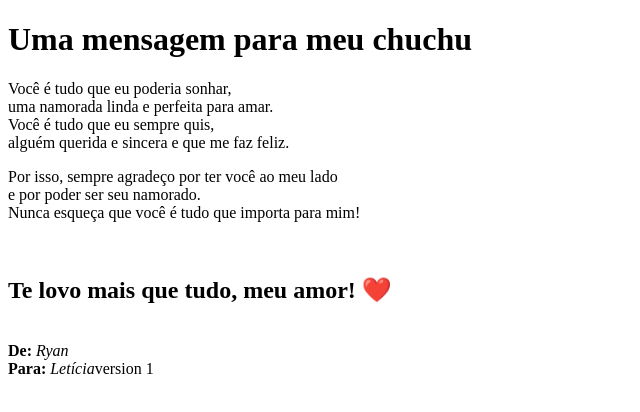
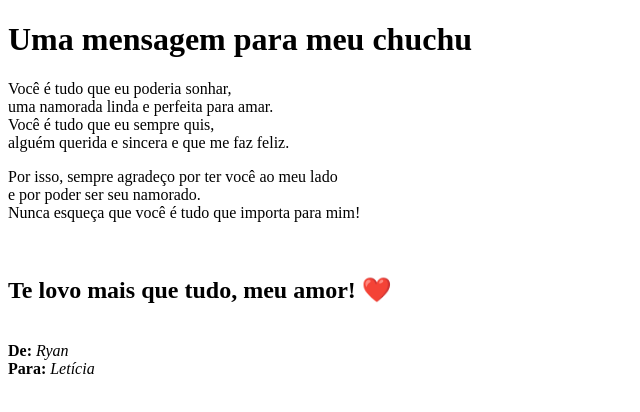
Before and after one commit to ryangwalchmei/clone-tabnews, a Next.js app: page / in a window 1280 px wide. Shown: the top 412 px of the page, without its empty margins (0-640 px from the left). Built offline with nearby package versions, Linux system fonts and the light colour scheme.

Commit message:
atualiza o texto

```diff
--- a/pages/index.js
+++ b/pages/index.js
@@ -17,7 +17,7 @@ export default function Home() {
             <br/>
            <strong>De:</strong><i> Ryan</i><br/>
            <strong>Para:</strong><i> Letícia</i>
-           version 1
+
         </>
     )
 
```
